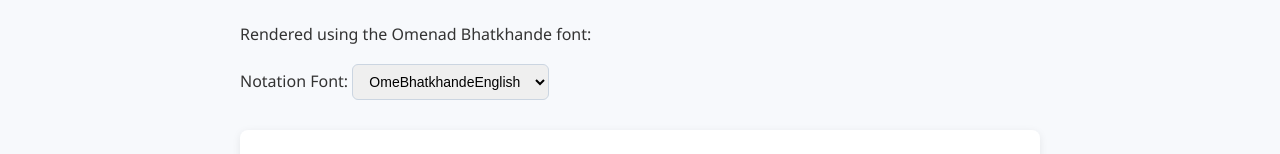
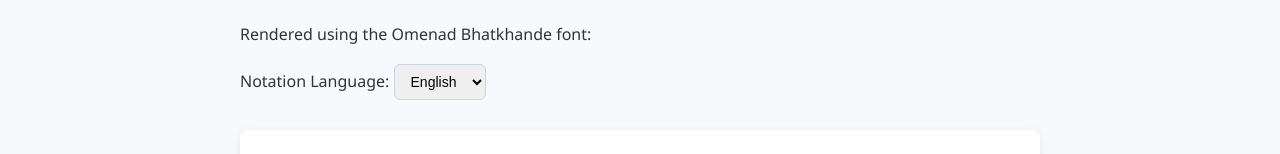
Before and after one commit to pankajsurti/pankajsurti.github.io, a plain HTML site: page index.html in a window 1280 px wide. Shown: the part 474-628 px from the top of the page. Drawn offline with Linux system fonts and the light colour scheme.

Commit message:
changed font language

```diff
--- a/index.html
+++ b/index.html
@@ -153,10 +153,10 @@
       <h3>Bhatkhande Notation Samples</h3>
       <p>Rendered using the Omenad Bhatkhande font:</p>
       <div class="font-selector">
-        <label for="fontChoice">Notation Font:</label>
+        <label for="fontChoice">Notation Language:</label>
         <select id="fontChoice" onchange="changeNotationClass(this.value)">
-          <option value="bhatkhande-english" selected>OmeBhatkhandeEnglish</option>
-          <option value="bhatkhande-hindi">OmeBhatkhandeHindi</option>
+          <option value="bhatkhande-english" selected>English</option>
+          <option value="bhatkhande-hindi">Hindi</option>
         </select>
       </div>
 
```
